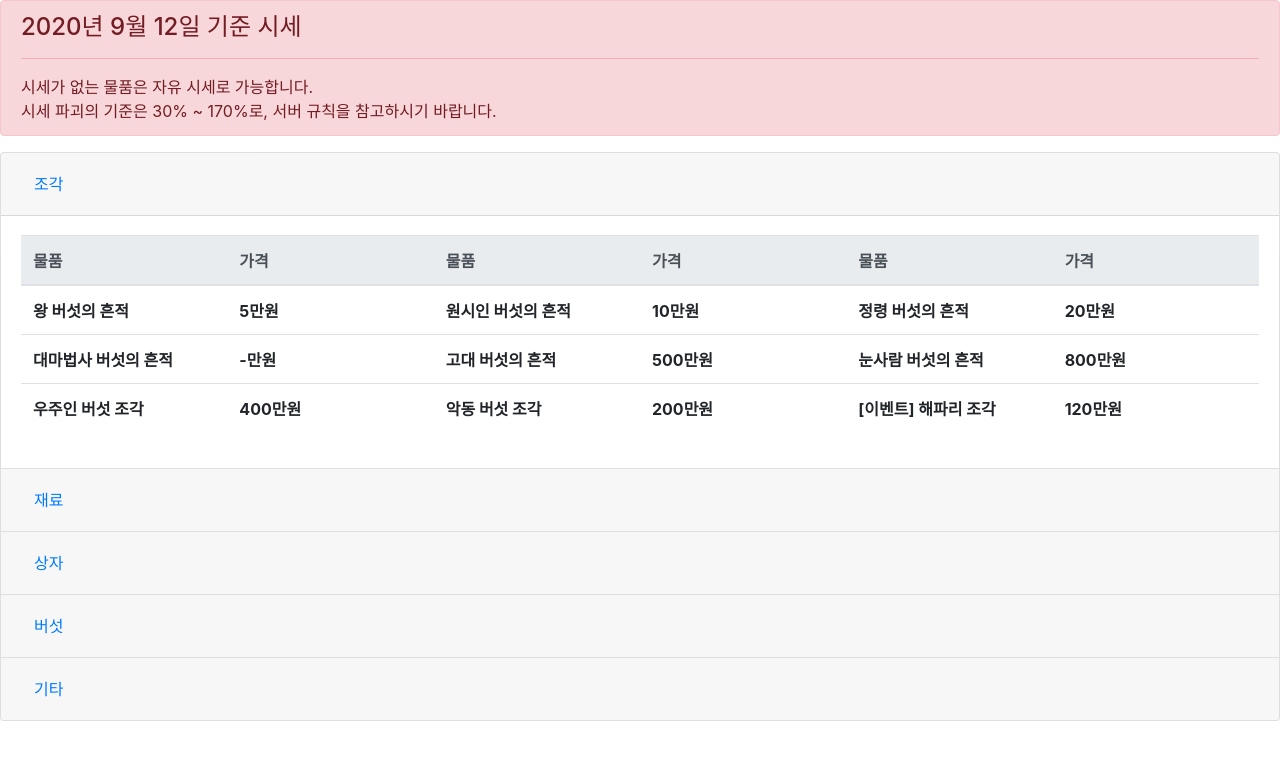
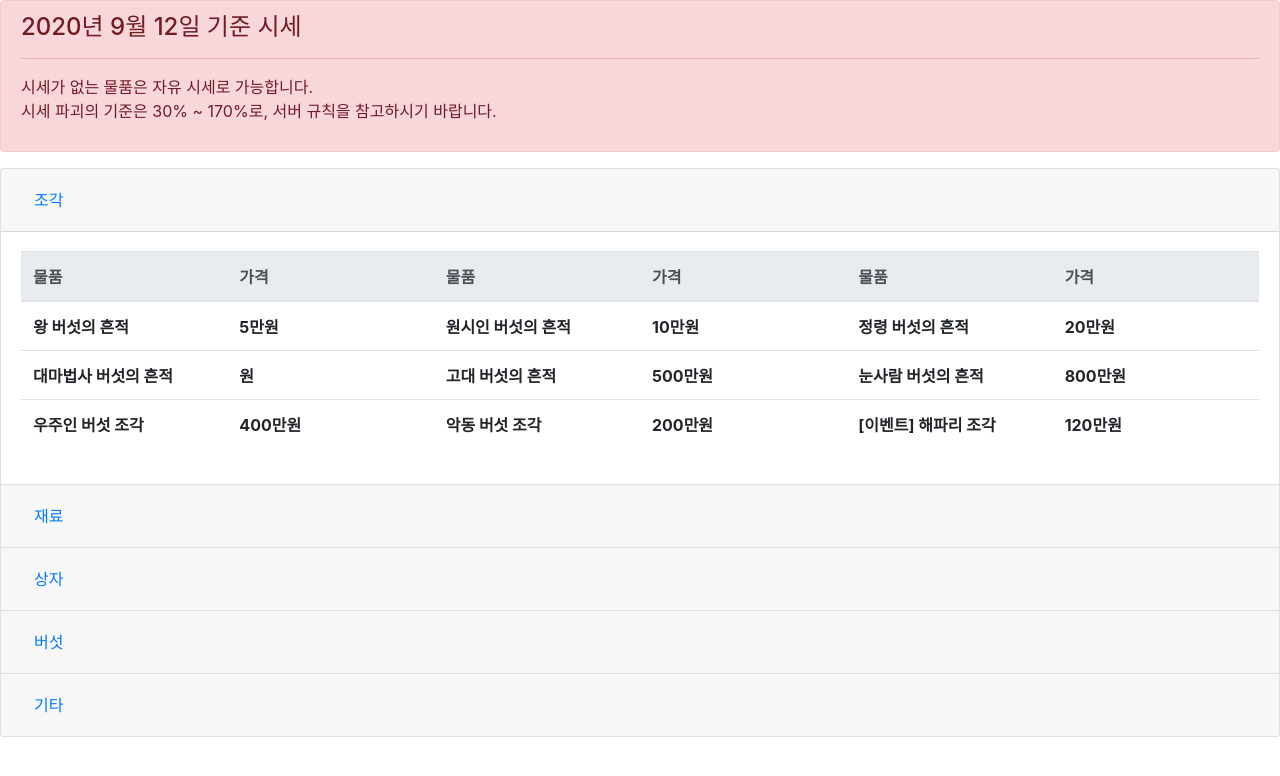
Before and after one commit to DetegiCE/detegice.github.io, a Jekyll site: the page built from kit/2020-09-08-kit-sise.md, in a window 1280 px wide. Shown: the top 776 px of the page. Built offline with Jekyll 4.4.1, drawn with Linux system fonts in a browser that asks for light colours; some of the changed lines change nothing that is shown.

Commit message:
Update 2020-09-08-kit-sise.md

```diff
--- a/kit/2020-09-08-kit-sise.md
+++ b/kit/2020-09-08-kit-sise.md
@@ -3,7 +3,6 @@
 permalink: /kit-sise/
 author_profile: false
 ---
-
 
 <script src="https://code.jquery.com/jquery-3.5.1.slim.min.js" integrity="sha384-DfXdz2htPH0lsSSs5nCTpuj/zy4C+OGpamoFVy38MVBnE+IbbVYUew+OrCXaRkfj" crossorigin="anonymous"></script>
 <script src="https://cdn.jsdelivr.net/npm/popper.js@1.16.1/dist/umd/popper.min.js" integrity="sha384-9/reFTGAW83EW2RDu2S0VKaIzap3H66lZH81PoYlFhbGU+6BZp6G7niu735Sk7lN" crossorigin="anonymous"></script>
@@ -14,13 +13,132 @@
         width: 100%;
         table-layout: fixed;
     }
+    .il {
+      display: inline;
+    }
 </style>
+
+<!--
+setAttribute : https://www.codingfactory.net/10419
+popover : https://getbootstrap.com/docs/3.4/javascript/#popovers, http://jsfiddle.net/9P64a/
+-->
+
+<script>
+  window.onload = function() {
+    document.getElementById("curMin").innerText = String(currentMin());
+    document.getElementById("curMax").innerText = String(currentMax());
+
+    // setting sises
+    var priArr1 = new Array(50000, 100000, 200000,
+                           0, 5000000, 8000000,
+                           4000000, 2000000, 1200000);
+    for(var i=1 ; i<=priArr1.length ; i++) {
+      document.getElementById("jg"+String(i)).innerText = numToKor(priArr1[i-1]);
+      document.getElementById("jg"+String(i)).setAttribute('rel','popover');
+      document.getElementById("jg"+String(i)).setAttribute('data-trigger','hover');
+      document.getElementById("jg"+String(i)).setAttribute('data-original-title','시세 범위');
+      document.getElementById("jg"+String(i)).setAttribute('data-content',minPrice(priArr1[i-1])+' ~ '+maxPrice(priArr1[i-1]));
+      $('#jg'+String(i)).popover();
+    }
+
+    var priArr2 = new Array(800, 2000, 4000,
+                            15000, 10000, 45000,
+                            30000, 3000, 103000,
+                            143000, 600000, 1200000,
+                            5000000);
+    for(var i=1 ; i<=priArr2.length ; i++) {
+      document.getElementById("jr"+String(i)).innerText = numToKor(priArr2[i-1]);
+      document.getElementById("jr"+String(i)).setAttribute('rel','popover');
+      document.getElementById("jr"+String(i)).setAttribute('data-trigger','hover');
+      document.getElementById("jr"+String(i)).setAttribute('data-original-title','시세 범위');
+      document.getElementById("jr"+String(i)).setAttribute('data-content',minPrice(priArr2[i-1])+' ~ '+maxPrice(priArr2[i-1]));
+      $('#jr'+String(i)).popover();
+    }
+
+    var priArr3 = new Array(800, 1500, 3000,
+                            10000, 15000, 50000,
+                            10500000, 5000);
+    for(var i=1 ; i<=priArr3.length ; i++) {
+      document.getElementById("sj"+String(i)).innerText = numToKor(priArr3[i-1]);
+      document.getElementById("sj"+String(i)).setAttribute('rel','popover');
+      document.getElementById("sj"+String(i)).setAttribute('data-trigger','hover');
+      document.getElementById("sj"+String(i)).setAttribute('data-original-title','시세 범위');
+      document.getElementById("sj"+String(i)).setAttribute('data-content',minPrice(priArr3[i-1])+' ~ '+maxPrice(priArr3[i-1]));
+      $('#sj'+String(i)).popover();
+    }
+
+    var priArr4 = new Array(110000, 330000, 600000,
+                            1500000, 1350000, 3500000,
+                            2750000, 4250000, 4850000,
+                            5000000, 4100000, 0,
+                            0, 0, 0,
+                            0, 0, 0,
+                            0, 0, 0,
+                            0, 0, 0,
+                            0, 0, 6200000);
+    for(var i=1 ; i<=priArr4.length ; i++) {
+      document.getElementById("bs"+String(i)).innerText = numToKor(priArr4[i-1]);
+      document.getElementById("bs"+String(i)).setAttribute('rel','popover');
+      document.getElementById("bs"+String(i)).setAttribute('data-trigger','hover');
+      document.getElementById("bs"+String(i)).setAttribute('data-original-title','시세 범위');
+      document.getElementById("bs"+String(i)).setAttribute('data-content',minPrice(priArr4[i-1])+' ~ '+maxPrice(priArr4[i-1]));
+      $('#bs'+String(i)).popover();
+    }
+
+    var priArr5 = new Array(400, 20000, 30000,
+                            200000, 100000, 600000,
+                            2600000, 3200000, 50000,
+                            250000, 2250000, 2600000);
+    for(var i=1 ; i<=priArr5.length ; i++) {
+      document.getElementById("gt"+String(i)).innerText = numToKor(priArr5[i-1]);
+      document.getElementById("gt"+String(i)).setAttribute('rel','popover');
+      document.getElementById("gt"+String(i)).setAttribute('data-trigger','hover');
+      document.getElementById("gt"+String(i)).setAttribute('data-original-title','시세 범위');
+      document.getElementById("gt"+String(i)).setAttribute('data-content',minPrice(priArr5[i-1])+' ~ '+maxPrice(priArr5[i-1]));
+      $('#gt'+String(i)).popover();
+    }
+  }
+  function currentMin() {
+    return 30;
+  }
+  function currentMax() {
+    return 170;
+  }
+  function numToKor(num) {
+    var intNum = Number(num);
+    var ret = "";
+    if(intNum >= 100000000) {
+      var eok = parseInt(intNum/100000000);
+      ret = ret + String(eok);
+      ret = ret + "억";
+      intNum -= eok*100000000;
+    }
+    if(intNum >= 10000) {
+      var man = parseInt(intNum/10000);
+      ret = ret + String(man);
+      ret = ret + "만";
+      intNum -= man*10000;
+    }
+    if(intNum > 0) {
+      var ill = parseInt(intNum);
+      ret = ret + String(ill);
+    }
+    ret = ret + "원";
+    return ret;
+  }
+  function minPrice(price) {
+    return numToKor(parseInt(price*currentMin()/100));
+  }
+  function maxPrice(price) {
+    return numToKor(parseInt(price*currentMax()/100));
+  }
+</script>
 
 <div class="alert alert-danger" role="alert">
     <h4 class="alert-heading">2020년 9월 12일 기준 시세</h4>
     <hr>
-    <p class="mb-0">시세가 없는 물품은 자유 시세로 가능합니다.<br>
-        시세 파괴의 기준은 30% ~ 170%로, 서버 규칙을 참고하시기 바랍니다.</p>
+    <p class="mb-0" style="display: inline;">시세가 없는 물품은 자유 시세로 가능합니다.<br>
+        시세 파괴의 기준은 <div id="curMin" class="il"></div>% ~ <div id="curMax" class="il"></div>%로, 서버 규칙을 참고하시기 바랍니다.</p>
     </div>
 <div>
 
@@ -50,27 +168,27 @@
               <tbody>
                 <tr>
                     <th scope="row">왕 버섯의 흔적</th>
-                    <th scope="row">5만원</th>
+                    <th scope="row"><a id="jg1"></a></th>
                     <th scope="row">원시인 버섯의 흔적</th>
-                    <th scope="row">10만원</th>
+                    <th scope="row"><a id="jg2"></a></th>
                     <th scope="row">정령 버섯의 흔적</th>
-                    <th scope="row">20만원</th>
+                    <th scope="row"><a id="jg3"></a></th>
                 </tr>
                 <tr>
                     <th scope="row">대마법사 버섯의 흔적</th>
-                    <th scope="row">-만원</th>
+                    <th scope="row"><a id="jg4"></a></th>
                     <th scope="row">고대 버섯의 흔적</th>
-                    <th scope="row">500만원</th>
+                    <th scope="row"><a id="jg5"></a></th>
                     <th scope="row">눈사람 버섯의 흔적</th>
-                    <th scope="row">800만원</th>
+                    <th scope="row"><a id="jg6"></a></th>
                 </tr>
                 <tr>
                   <th scope="row">우주인 버섯 조각</th>
-                  <th scope="row">400만원</th>
+                  <th scope="row"><a id="jg7"></a></th>
                   <th scope="row">악동 버섯 조각</th>
-                  <th scope="row">200만원</th>
+                  <th scope="row"><a id="jg8"></a></th>
                   <th scope="row">[이벤트] 해파리 조각</th>
-                  <th scope="row">120만원</th>
+                  <th scope="row"><a id="jg9"></a></th>
               </tr>
               </tbody>
           </table>
@@ -101,39 +219,39 @@
                 <tbody>
                   <tr>
                       <th scope="row">C급 재료</th>
-                      <th scope="row">800원</th>
+                      <th scope="row"><a id="jr1"></a></th>
                       <th scope="row">B급 재료</th>
-                      <th scope="row">2000원</th>
+                      <th scope="row"><a id="jr2"></a></th>
                       <th scope="row">A급 재료</th>
-                      <th scope="row">4000원</th>
+                      <th scope="row"><a id="jr3"></a></th>
                   </tr>
                   <tr>
                       <th scope="row">S (가수, 여전사)</th>
-                      <th scope="row">15000원</th>
+                      <th scope="row"><a id="jr4"></a></th>
                       <th scope="row">S (기타)</th>
-                      <th scope="row">1만원</th>
+                      <th scope="row"><a id="jr5"></a></th>
                       <th scope="row">SS (치킨, 번개)</th>
-                      <th scope="row">45000원</th>
+                      <th scope="row"><a id="jr6"></a></th>
                   </tr>
                   <tr>
                     <th scope="row">SS (기타)</th>
-                    <th scope="row">3만원</th>
+                    <th scope="row"><a id="jr7"></a></th>
                     <th scope="row">증명서</th>
-                    <th scope="row">3000원</th>
+                    <th scope="row"><a id="jr8"></a></th>
                     <th scope="row">균사체</th>
-                    <th scope="row">10만 3000원</th>
+                    <th scope="row"><a id="jr9"></a></th>
                 </tr>
                 <tr>
                   <th scope="row">고급진 균사체</th>
-                  <th scope="row">14만 3000원</th>
+                  <th scope="row"><a id="jr10"></a></th>
                   <th scope="row">톱상어, 개복치</th>
-                  <th scope="row">60만원</th>
+                  <th scope="row"><a id="jr11"></a></th>
                   <th scope="row">백상아리</th>
-                  <th scope="row">120만원</th>
+                  <th scope="row"><a id="jr12"></a></th>
                 </tr>
                 <tr>
                   <th scope="row">깨끗한 물</th>
-                  <th scope="row">500만원</th>
+                  <th scope="row"><a id="jr13"></a></th>
                   <th scope="row"></th>
                   <th scope="row"></th>
                   <th scope="row"></th>
@@ -168,25 +286,25 @@
                 <tbody>
                   <tr>
                       <th scope="row">C급 선물상자</th>
-                      <th scope="row">800원</th>
+                      <th scope="row"><a id="sj1"></a></th>
                       <th scope="row">B급 선물상자</th>
-                      <th scope="row">1500원</th>
+                      <th scope="row"><a id="sj2"></a></th>
                       <th scope="row">A급 선물상자</th>
-                      <th scope="row">3000원</th>
+                      <th scope="row"><a id="sj3"></a></th>
                   </tr>
                   <tr>
                       <th scope="row">S급 선물상자</th>
-                      <th scope="row">1만원</th>
+                      <th scope="row"><a id="sj4"></a></th>
                       <th scope="row">SS급 선물상자</th>
-                      <th scope="row">1만 5000원</th>
+                      <th scope="row"><a id="sj5"></a></th>
                       <th scope="row">G 랜덤상자</th>
-                      <th scope="row">-원</th>
+                      <th scope="row"><a id="sj6"></a></th>
                   </tr>
                   <tr>
                     <th scope="row">U 랜덤상자</th>
-                    <th scope="row">1050만원</th>
+                    <th scope="row"><a id="sj7"></a></th>
                     <th scope="row">잠수 코드</th>
-                    <th scope="row">5000원</th>
+                    <th scope="row"><a id="sj8"></a></th>
                     <th scope="row"></th>
                     <th scope="row"></th>
                   </tr>
@@ -219,75 +337,75 @@
                 <tbody>
                   <tr>
                       <th scope="row">C급 버섯</th>
-                      <th scope="row">11만원</th>
+                      <th scope="row"><a id="bs1"></a></th>
                       <th scope="row">B급 버섯</th>
-                      <th scope="row">33만원</th>
+                      <th scope="row"><a id="bs2"></a></th>
                       <th scope="row">A급 버섯</th>
-                      <th scope="row">60만원</th>
+                      <th scope="row"><a id="bs3"></a></th>
                   </tr>
                   <tr>
                       <th scope="row">S (가수, 여전사)</th>
-                      <th scope="row">150만원</th>
+                      <th scope="row"><a id="bs4"></a></th>
                       <th scope="row">S (기타)</th>
-                      <th scope="row">135만원</th>
+                      <th scope="row"><a id="bs5"></a></th>
                       <th scope="row">SS (치킨, 번개)</th>
-                      <th scope="row">350만원</th>
+                      <th scope="row"><a id="bs6"></a></th>
                   </tr>
                   <tr>
                     <th scope="row">SS (기타)</th>
-                    <th scope="row">275만원</th>
+                    <th scope="row"><a id="bs7"></a></th>
                     <th scope="row">SSS (검투사, 불타는, 의사, 로봇)</th>
-                    <th scope="row">425만원</th>
+                    <th scope="row"><a id="bs8"></a></th>
                     <th scope="row">SSS (마법사, 눈물, 소림사, 마술사)</th>
-                    <th scope="row">485만원</th>
+                    <th scope="row"><a id="bs9"></a></th>
                   </tr>
                   <tr>
                     <th scope="row">SSS (응원단장, 천사, 과학자, 주술사)</th>
-                    <th scope="row">500만원</th>
+                    <th scope="row"><a id="bs10"></a></th>
                     <th scope="row">SSS (귀부인)</th>
-                    <th scope="row">410만원</th>
+                    <th scope="row"><a id="bs11"></a></th>
                     <th scope="row">[이벤트] 해파리</th>
-                    <th scope="row">-만원</th>
+                    <th scope="row"><a id="bs12"></a></th>
                   </tr>
                   <tr>
                     <th scope="row">G (서커스)</th>
-                    <th scope="row">-만원</th>
+                    <th scope="row"><a id="bs13"></a></th>
                     <th scope="row">G (메이드)</th>
-                    <th scope="row">-만원</th>
+                    <th scope="row"><a id="bs14"></a></th>
                     <th scope="row">G (선생님)</th>
-                    <th scope="row">-만원</th>
+                    <th scope="row"><a id="bs15"></a></th>
                   </tr>
                   <tr>
                     <th scope="row">U (태권도)</th>
-                    <th scope="row">-만원</th>
+                    <th scope="row"><a id="bs16"></a></th>
                     <th scope="row">U (학생)</th>
-                    <th scope="row">-만원</th>
+                    <th scope="row"><a id="bs17"></a></th>
                     <th scope="row">U (항해사)</th>
-                    <th scope="row">-만원</th>
+                    <th scope="row"><a id="bs18"></a></th>
                   </tr>
                   <tr>
                     <th scope="row">눈사람 버섯</th>
-                    <th scope="row">-만원</th>
+                    <th scope="row"><a id="bs19"></a></th>
                     <th scope="row">우주인 버섯</th>
-                    <th scope="row">-만원</th>
+                    <th scope="row"><a id="bs20"></a></th>
                     <th scope="row">악동 버섯</th>
-                    <th scope="row">-만원</th>
+                    <th scope="row"><a id="bs21"></a></th>
                   </tr>
                   <tr>
                     <th scope="row">L (왕 버섯)</th>
-                    <th scope="row">-만원</th>
+                    <th scope="row"><a id="bs22"></a></th>
                     <th scope="row">L (원시인 버섯)</th>
-                    <th scope="row">-만원</th>
+                    <th scope="row"><a id="bs23"></a></th>
                     <th scope="row">L (정령 버섯)</th>
-                    <th scope="row">-만원</th>
+                    <th scope="row"><a id="bs24"></a></th>
                   </tr>
                   <tr>
                     <th scope="row">L (대마법사 버섯)</th>
-                    <th scope="row">-만원</th>
+                    <th scope="row"><a id="bs25"></a></th>
                     <th scope="row">L (고대 버섯)</th>
-                    <th scope="row">-만원</th>
+                    <th scope="row"><a id="bs26"></a></th>
                     <th scope="row">[잠수] 서핑 버섯</th>
-                    <th scope="row">620만원</th>
+                    <th scope="row"><a id="bs27"></a></th>
                   </tr>
                 </tbody>
             </table>
@@ -317,36 +435,36 @@
                 </thead>
                 <tbody>
                   <tr>
-                      <th scope="row">포자 (포자뭉치)</th>
-                      <th scope="row">400원 (2만원)</th>
+                      <th scope="row">포자</th>
+                      <th scope="row"><a id="gt1"></a></th>
+                      <th scope="row">포자뭉치</th>
+                      <th scope="row"><a id="gt2"></a></th>
                       <th scope="row">루비</th>
-                      <th scope="row">3만원</th>
-                      <th scope="row">추천 코인</th>
-                      <th scope="row">20만원</th>
+                      <th scope="row"><a id="gt3"></a></th>
                   </tr>
                   <tr>
+                      <th scope="row">추천 코인</th>
+                      <th scope="row"><a id="gt4"></a></th>
                       <th scope="row">철 곡괭이</th>
-                      <th scope="row">10만원</th>
+                      <th scope="row"><a id="gt5"></a></th>
                       <th scope="row">다이아몬드 곡괭이</th>
-                      <th scope="row">60만원</th>
-                      <th scope="row">에메랄드 곡괭이</th>
-                      <th scope="row">260만원</th>
+                      <th scope="row"><a id="gt6"></a></th>
                   </tr>
                   <tr>
+                    <th scope="row">에메랄드 곡괭이</th>
+                    <th scope="row"><a id="gt7"></a></th>
                     <th scope="row">루비 곡괭이</th>
-                    <th scope="row">320만원</th>
+                    <th scope="row"><a id="gt8"></a></th>
                     <th scope="row">낚시대</th>
-                    <th scope="row">5만원</th>
-                    <th scope="row">좋은 낚시대</th>
-                    <th scope="row">25만원</th>
+                    <th scope="row"><a id="gt9"></a></th>
                 </tr>
                 <tr>
+                  <th scope="row">좋은 낚시대</th>
+                  <th scope="row"><a id="gt10"></a></th>
                   <th scope="row">고급진 낚시대</th>
-                  <th scope="row">225만원</th>
+                  <th scope="row"><a id="gt11"></a></th>
                   <th scope="row">특급 낚시대</th>
-                  <th scope="row">260만원</th>
-                  <th scope="row"></th>
-                  <th scope="row"></th>
+                  <th scope="row"><a id="gt12"></a></th>
                 </tr>
                 </tbody>
             </table>
```
